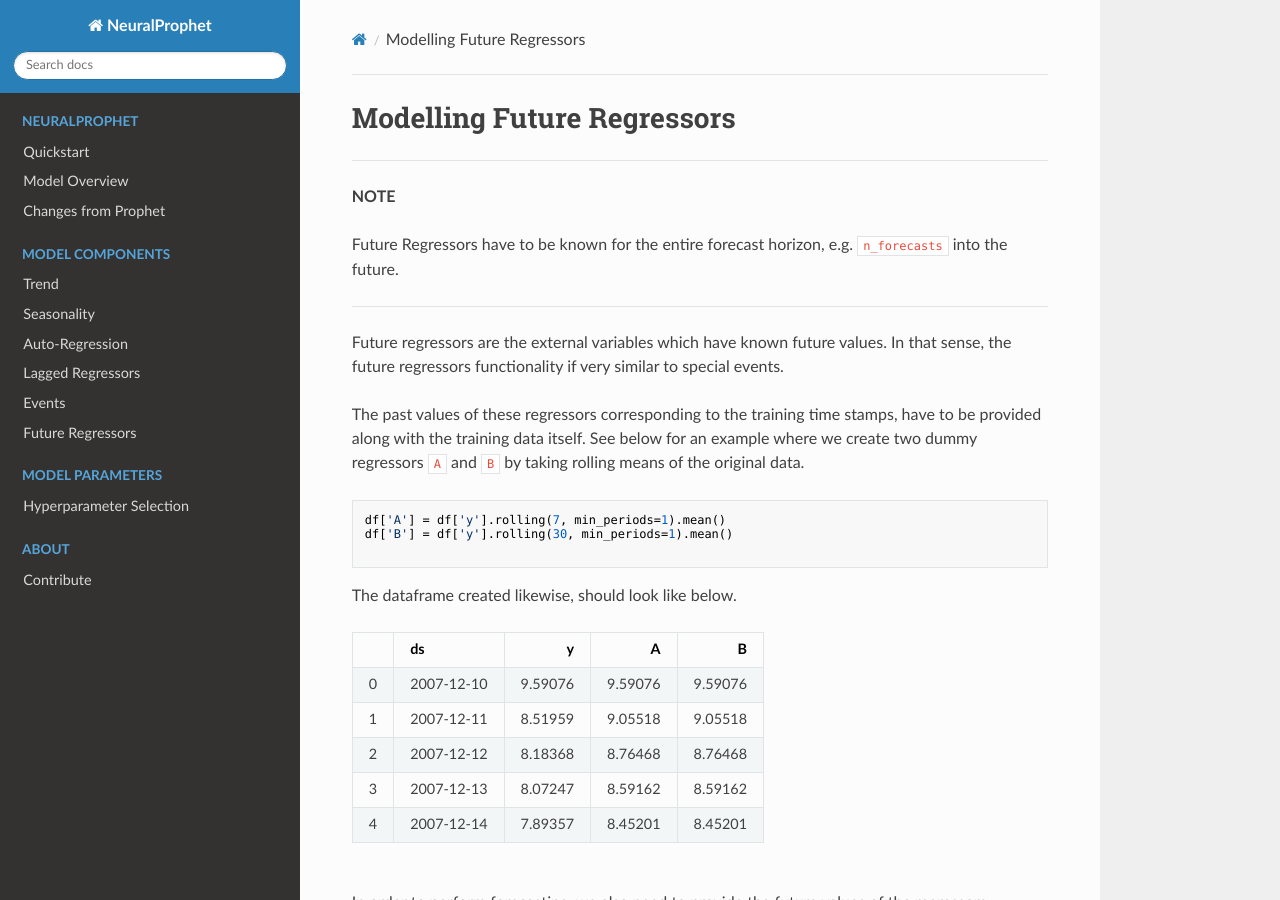
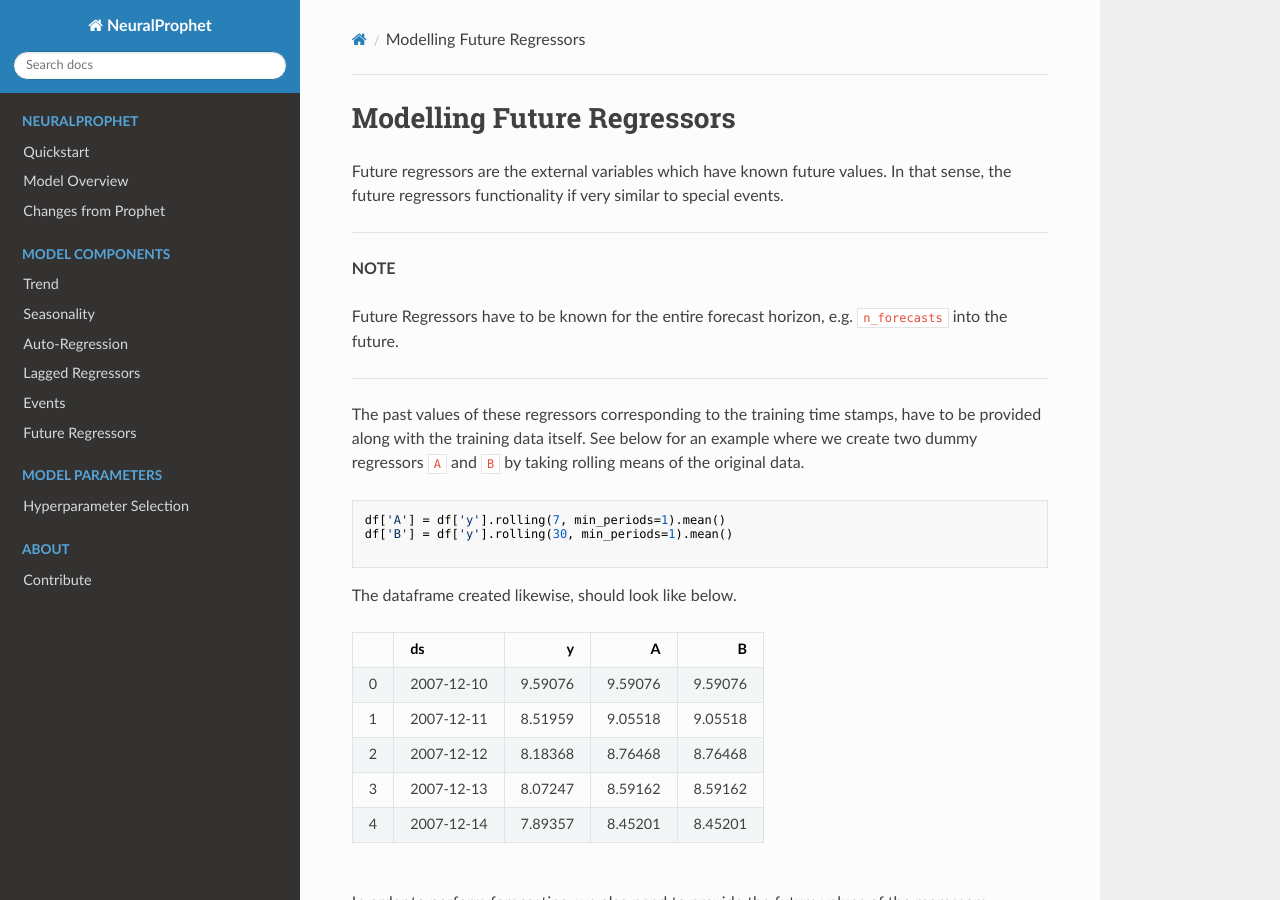
Before and after one commit to ourownstory/neural_prophet, an MkDocs documentation site: the page built from docs/source/future-regressors.md, in a window 1280 px wide and 900 px high. Built offline with MkDocs 1.6.1, drawn with Linux system fonts in a browser that asks for light colours; nearby versions of some CDN libraries; part of the change alters nothing that is shown.

```diff
--- a/docs/source/future-regressors.md
+++ b/docs/source/future-regressors.md
@@ -1,4 +1,7 @@
 # Modelling Future Regressors
+
+Future regressors are the external variables which have known future values. In that sense, the
+future regressors functionality if very similar to special events.
 
 ---
 **NOTE**
@@ -6,9 +9,6 @@
 Future Regressors have to be known for the entire forecast horizon, e.g. `n_forecasts` into the future.
 
 ---
-
-Future regressors are the external variables which have known future values. In that sense, the
-future regressors functionality if very similar to special events.
 
 The past values of these regressors corresponding to the training time stamps, have to be provided along
 with the training data itself. See below for an example where we create two dummy regressors `A` and `B` by
```
